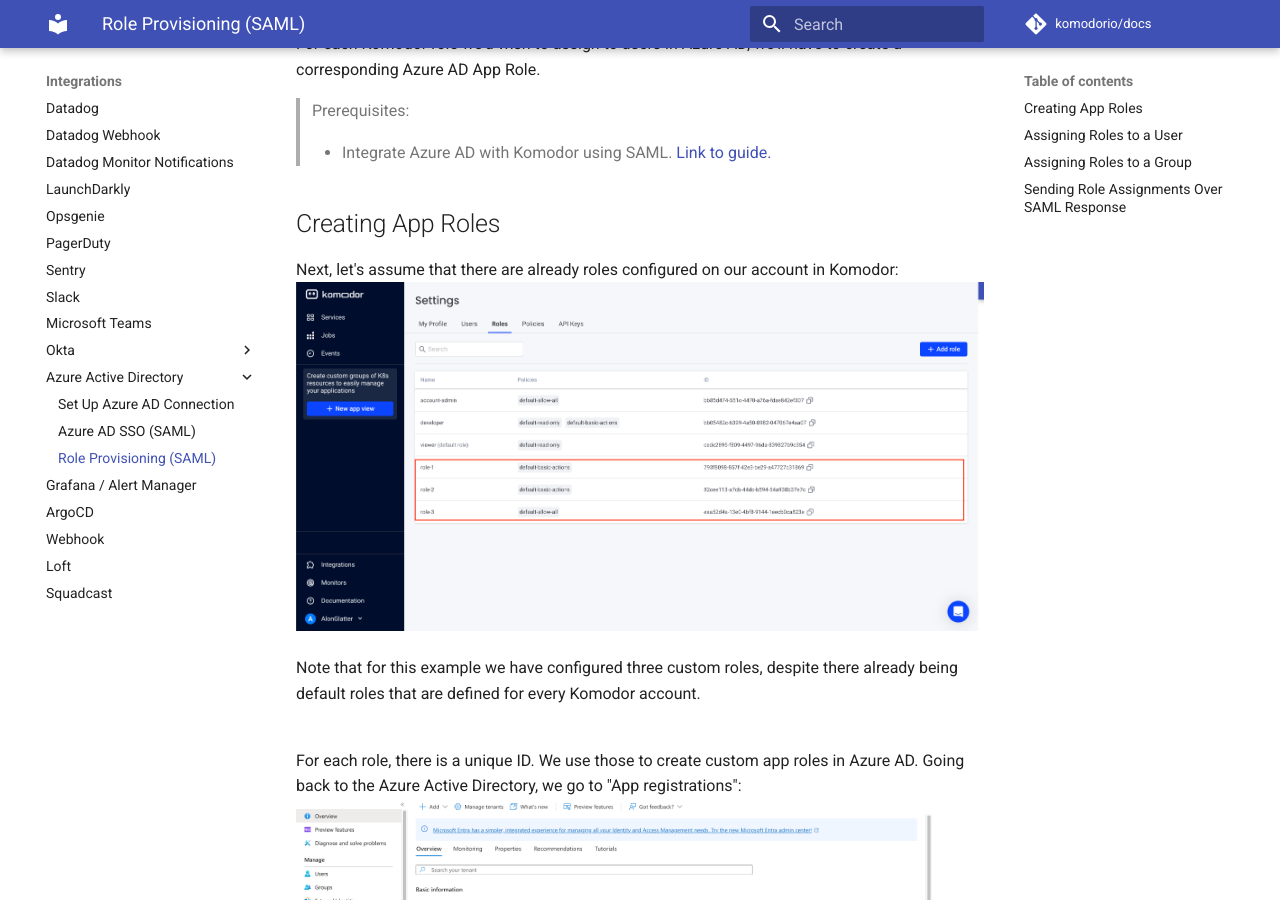
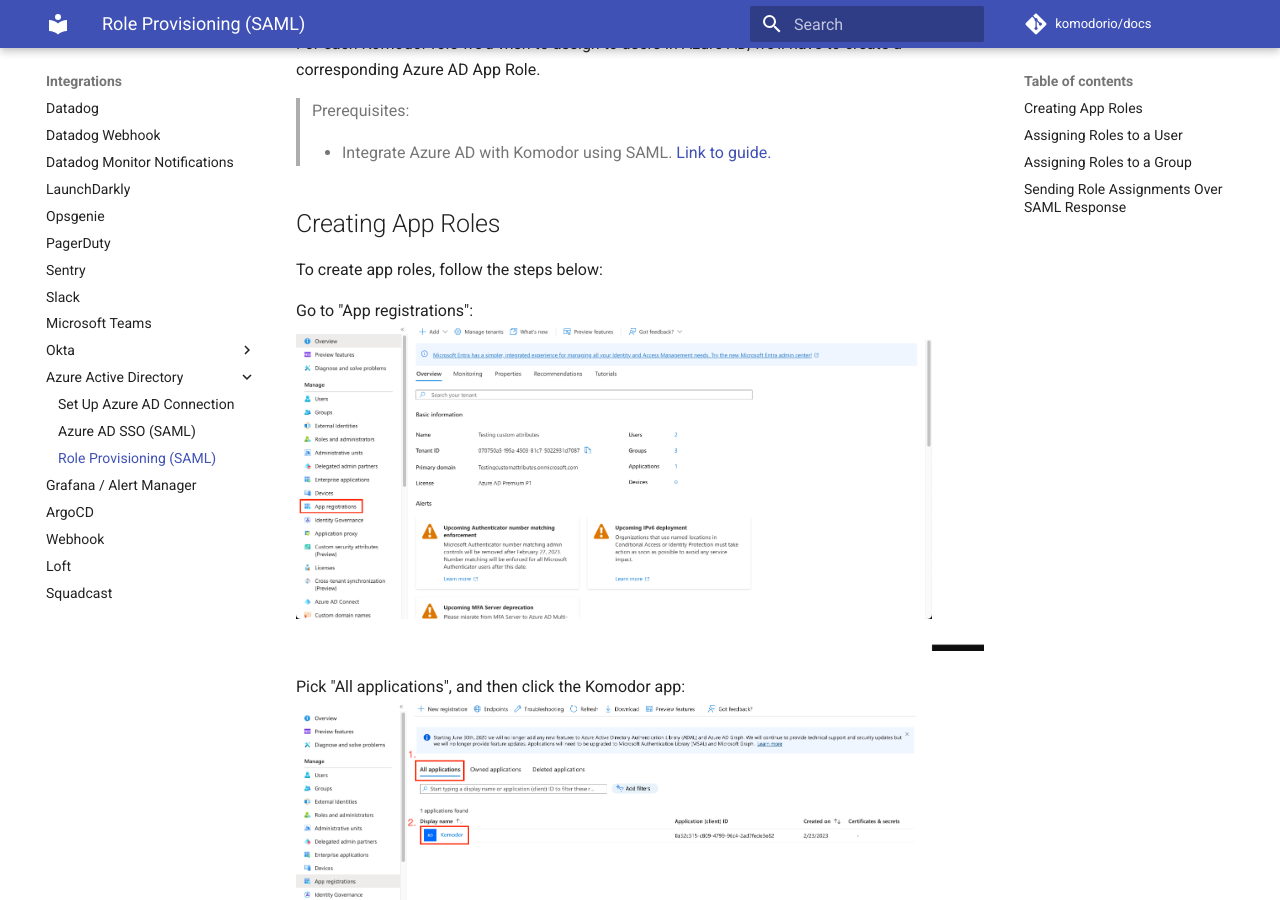
Before and after one commit to komodorio/docs, an MkDocs documentation site: the page built from docs/Integrations/AzureActiveDirectory/Azure-Role-Provisioning.md, in a window 1280 px wide and 900 px high, scrolled down 238 px. Built offline with MkDocs 1.6.1 and Material for MkDocs 9.7.7, drawn with Linux system fonts in a browser that asks for light colours; comment, search, counter and statistics services are not loaded.

Commit message:
Change order of komodor roles introduction

```diff
--- a/docs/Integrations/AzureActiveDirectory/Azure-Role-Provisioning.md
+++ b/docs/Integrations/AzureActiveDirectory/Azure-Role-Provisioning.md
@@ -11,14 +11,9 @@
 
 ## Creating App Roles
 
-Next, let's assume that there are already roles configured on our account in Komodor:
-<img src="./img/komodor-roles.png">
+To create app roles, follow the steps below:
 
-Note that for this example we have configured three custom roles, despite there already being default roles that are defined for every Komodor account.
-
-<br />
-For each role, there is a unique ID. We use those to create custom app roles in Azure AD.
-Going back to the Azure Active Directory, we go to "App registrations":
+Go to "App registrations":
 <img src="./img/app-registrations.png">
 
 Pick "All applications", and then click the Komodor app:
@@ -31,6 +26,7 @@
 <img src="./img/create-app-role.png">
 
 Fill in the form as below. Note that the value must be the ID as it appears in Komodor (seen above):
+<img src="./img/komodor-roles.png">
 <img src="./img/role-1.png">
 
 Finally, click "Apply". Repeat this for all the roles you wish to add, and you should see them added in the portal, like so:
```
